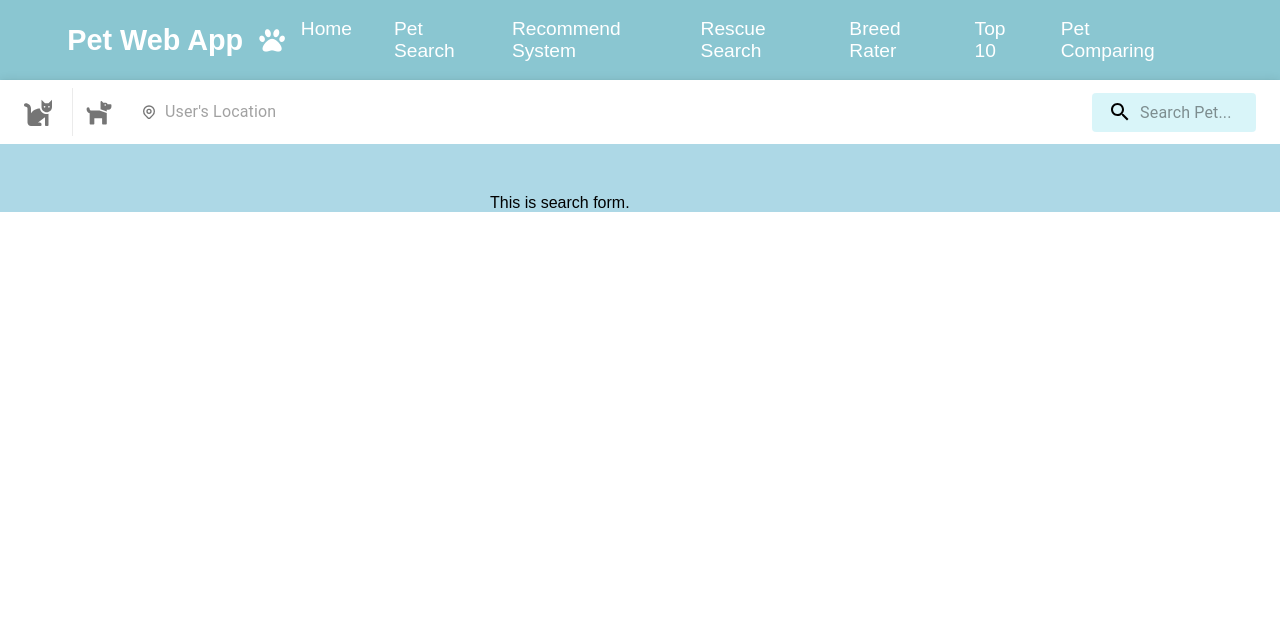
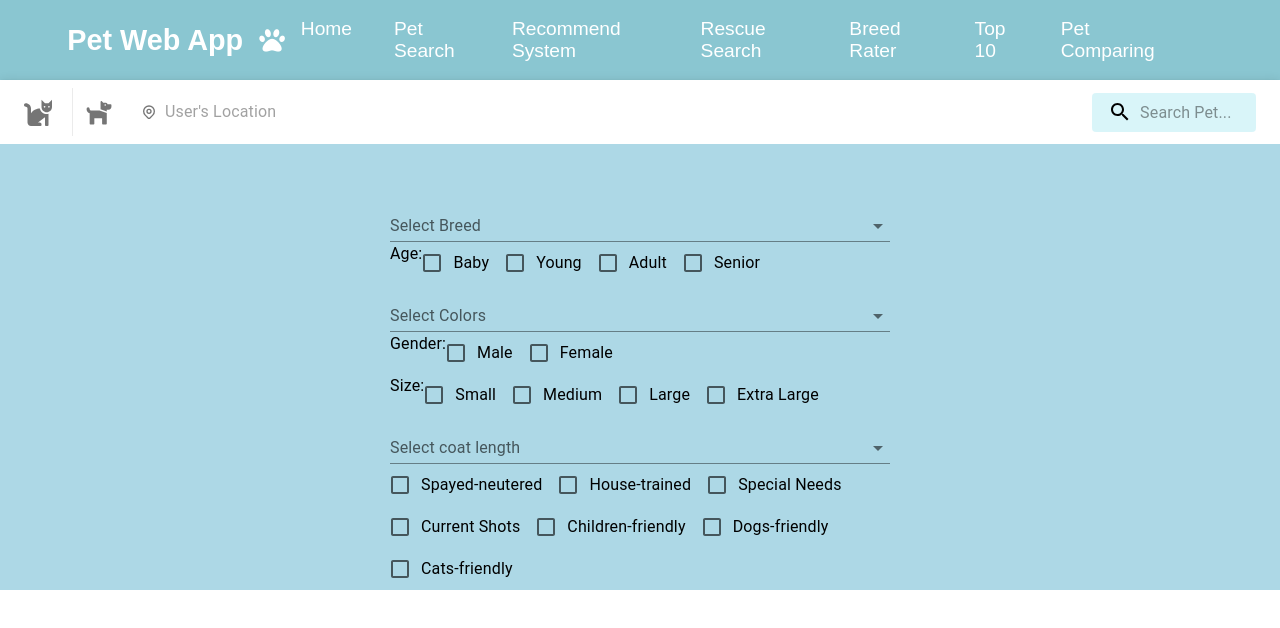
Before and after one commit to charleneyt/Hooman-Meets-Furry, a React (Create React App) app: page /search in a window 1280 px wide. Shown: the top 628 px of the page. Built offline with nearby package versions, Linux system fonts and the light colour scheme; a web font is replaced by a local one.

Commit message:
pet search engine completed without css

```diff
--- a/src/components/PetSearchPage/PetSearchBar.js
+++ b/src/components/PetSearchPage/PetSearchBar.js
@@ -64,6 +64,7 @@ export default function PetSearchBar() {
           <IconButton size="large" edge="start" sx={{ mr: 1 }}>
             <FaCat />
           </IconButton>
+          {/* TODO: change the button to ToggleButton*/}
           {/* TODO: change button css */}
           {/* TODO: Onclick change color */}
           {/* TODO: hover change color */}
--- a/src/components/PetSearchPage/PetSearchEngine.js
+++ b/src/components/PetSearchPage/PetSearchEngine.js
@@ -1,8 +1,249 @@
 import * as React from "react";
-import FormGroup from "@mui/material/FormGroup";
+import Stack from "@mui/material/Stack";
+import Autocomplete from "@mui/material/Autocomplete";
+import TextField from "@mui/material/TextField";
+import Box from "@mui/material/Box";
 
+import {
+  FormControl,
+  FormControlLabel,
+  FormGroup,
+  Typography,
+} from "@mui/material";
+import Checkbox from "@mui/material/Checkbox";
 // ${gender}, ${color}, ${breed}, ${location}, ${spayed/neutered}, ${shots_current}, ${children_friendly}, ${dogs_friendly}, ${cats_friendly} are parameters that user inputs.
 
+const catDataDemo = [
+  { breed: "Domestic Short Hair" },
+  { breed: "Bombay" },
+  { breed: "Dilute Calico" },
+  { breed: "Russian Blue" },
+  { breed: "Tabby" },
+  { breed: "Tuxedo" },
+];
+
+const catColorDemo = [
+  "Black",
+  "White",
+  "Tuxedo",
+  "Orange",
+  "Gray",
+  "Blue",
+  "Silver",
+  "Brown",
+  "Chocolate",
+  "Red",
+];
+
+// TODO: dog has a different one
+const catCoatLengthOptions = ["Hairless", "Short", "Medium", "Long"];
+
+const petAge = ["Baby", "Young", "Adult", "Senior"];
+
 export default function PetSearchEngine() {
-  return <div>This is search form.</div>;
+  const [checked, setChecked] = React.useState([true, false]);
+  const [catColorArr, setCatColorArr] = React.useState([]);
+  const handleCheckedBoxChange = (event) => {
+    setChecked([event.target.checked, checked[1]]);
+  };
+
+  // TODO: onHandleChange
+  const petBreedSelect = (
+    <Autocomplete
+      disableCloseOnSelect
+      multiple
+      id="catBreed"
+      options={catDataDemo}
+      getOptionLabel={(option) => option.breed}
+      // renderTags?
+      renderInput={(params) => (
+        <TextField
+          {...params}
+          variant="standard"
+          label="Select Breed"
+          placeholder="Breeds"
+        />
+      )}
+    />
+  );
+
+  const petAgeSelect = (
+    <Box>
+      {/* TODO: if the user select dog/cat => label should be pupply/kitten */}
+      {/* TODO: change state function  */}
+      {/* TODO: change font size */}
+
+      <FormGroup sx={{ flexDirection: "row" }}>
+        <Typography> Age: </Typography>
+        <FormControlLabel
+          control={<Checkbox onChange={handleCheckedBoxChange} name="baby" />}
+          label={petAge[0]}
+        />
+        <FormControlLabel
+          control={<Checkbox onChange={handleCheckedBoxChange} name="young" />}
+          label={petAge[1]}
+        />
+        <FormControlLabel
+          control={<Checkbox onChange={handleCheckedBoxChange} name="adult" />}
+          label={petAge[2]}
+        />
+        <FormControlLabel
+          control={<Checkbox onChange={handleCheckedBoxChange} name="senior" />}
+          label={petAge[3]}
+        />
+      </FormGroup>
+    </Box>
+  );
+
+  const petColorSelect = (
+    <Box>
+      <Autocomplete
+        disableCloseOnSelect
+        multiple
+        id="cat-color-select"
+        options={catColorDemo}
+        getOptionLabel={(option) => option}
+        // renderTags?
+        renderInput={(params) => (
+          <TextField
+            {...params}
+            variant="standard"
+            label="Select Colors"
+            placeholder="Colors"
+          />
+        )}
+      />
+    </Box>
+  );
+
+  const petGenderSelect = (
+    <Box>
+      <FormGroup sx={{ flexDirection: "row" }}>
+        <Typography> Gender: </Typography>
+        <FormControlLabel
+          control={<Checkbox onChange={handleCheckedBoxChange} name="baby" />}
+          label="Male"
+        />
+        <FormControlLabel
+          control={<Checkbox onChange={handleCheckedBoxChange} name="young" />}
+          label="Female"
+        />
+      </FormGroup>
+    </Box>
+  );
+
+  const petSizeSelect = (
+    <Box>
+      <FormGroup sx={{ flexDirection: "row" }}>
+        <Typography> Size: </Typography>
+        <FormControlLabel
+          control={<Checkbox onChange={handleCheckedBoxChange} name="baby" />}
+          label="Small"
+        />
+        <FormControlLabel
+          control={<Checkbox onChange={handleCheckedBoxChange} name="young" />}
+          label="Medium"
+        />
+        <FormControlLabel
+          control={<Checkbox onChange={handleCheckedBoxChange} name="adult" />}
+          label="Large"
+        />
+        <FormControlLabel
+          control={<Checkbox onChange={handleCheckedBoxChange} name="senior" />}
+          label="Extra Large"
+        />
+      </FormGroup>
+    </Box>
+  );
+
+  const petCoatLengthSelect = (
+    <Box>
+      <Autocomplete
+        disableCloseOnSelect
+        multiple
+        id="pet-coat-select"
+        // TODO: if dog is selected then need to change the coat
+        options={catCoatLengthOptions}
+        getOptionLabel={(option) => option}
+        // renderTags?
+        renderInput={(params) => (
+          <TextField
+            {...params}
+            variant="standard"
+            label="Select coat length"
+            placeholder="Coat length"
+          />
+        )}
+      />
+    </Box>
+  );
+
+  const behaviroalCheckbox = (
+    <Box>
+      <FormGroup sx={{ flexDirection: "row" }}>
+        <FormControlLabel
+          control={
+            <Checkbox
+              onChange={handleCheckedBoxChange}
+              name="spayed-neutered"
+            />
+          }
+          label="Spayed-neutered"
+        />
+        <FormControlLabel
+          control={
+            <Checkbox onChange={handleCheckedBoxChange} name="house-trained" />
+          }
+          label="House-trained"
+        />
+        <FormControlLabel
+          control={
+            <Checkbox onChange={handleCheckedBoxChange} name="special-needs" />
+          }
+          label="Special Needs"
+        />
+        <FormControlLabel
+          control={
+            <Checkbox onChange={handleCheckedBoxChange} name="shots-current" />
+          }
+          label="Current Shots"
+        />
+        <FormControlLabel
+          control={
+            <Checkbox
+              onChange={handleCheckedBoxChange}
+              name="children-friendly"
+            />
+          }
+          label="Children-friendly"
+        />
+        <FormControlLabel
+          control={
+            <Checkbox onChange={handleCheckedBoxChange} name="Dogs-friendly" />
+          }
+          label="Dogs-friendly"
+        />
+        <FormControlLabel
+          control={
+            <Checkbox onChange={handleCheckedBoxChange} name="Cats-friendly" />
+          }
+          label="Cats-friendly"
+        />
+      </FormGroup>
+    </Box>
+  );
+
+  return (
+    <div>
+      <Stack sx={{ width: 500 }}>
+        {petBreedSelect}
+        {petAgeSelect}
+        {petColorSelect}
+        {petGenderSelect}
+        {petSizeSelect}
+        {petCoatLengthSelect}
+        {behaviroalCheckbox}
+      </Stack>
+    </div>
+  );
 }
```
Also changed, not shown: src/Pages/PetSearch.js (+1 -17 lines).
